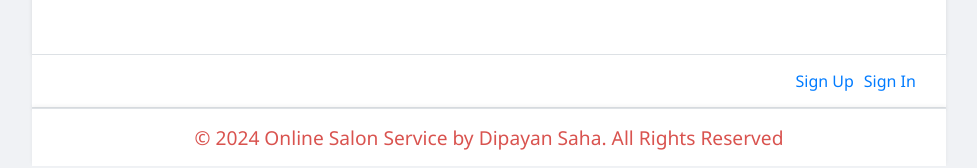
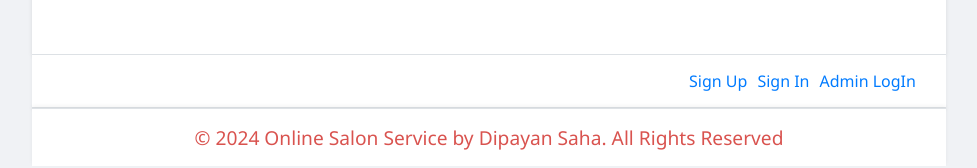
Before and after one commit to DipayanSaha007/ossms-frontend, a React (Create React App) app: page / in a window 1280 px wide. Shown: the part 407-575 px from the top of the page, without its empty margins (151-1128 px from the left). Built offline with nearby package versions, Linux system fonts and the light colour scheme.

Commit message:
Update Home.js

```diff
--- a/src/components/Home.js
+++ b/src/components/Home.js
@@ -12,6 +12,7 @@
             <nav className="navbar">
                 <Link to="/signup" className="nav-link">Sign Up</Link>
                 <Link to="/signin" className="nav-link">Sign In</Link>
+                <Link to="/admin-signin" className="nav-link">Admin LogIn</Link>
             </nav>
             <footer className="footer">
                 <p>&copy; 2024 Online Salon Service by Dipayan Saha. All Rights Reserved</p>
```
